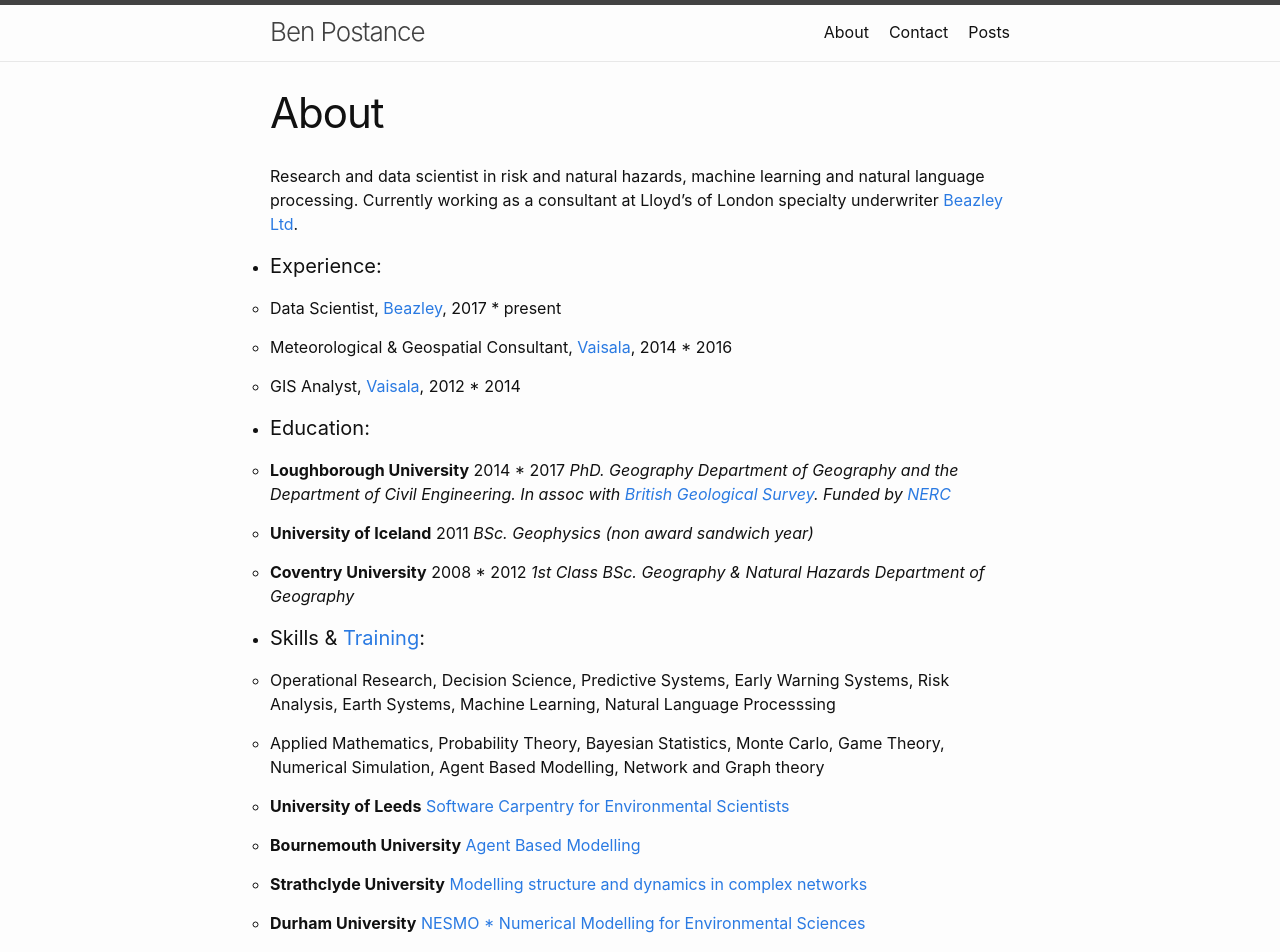
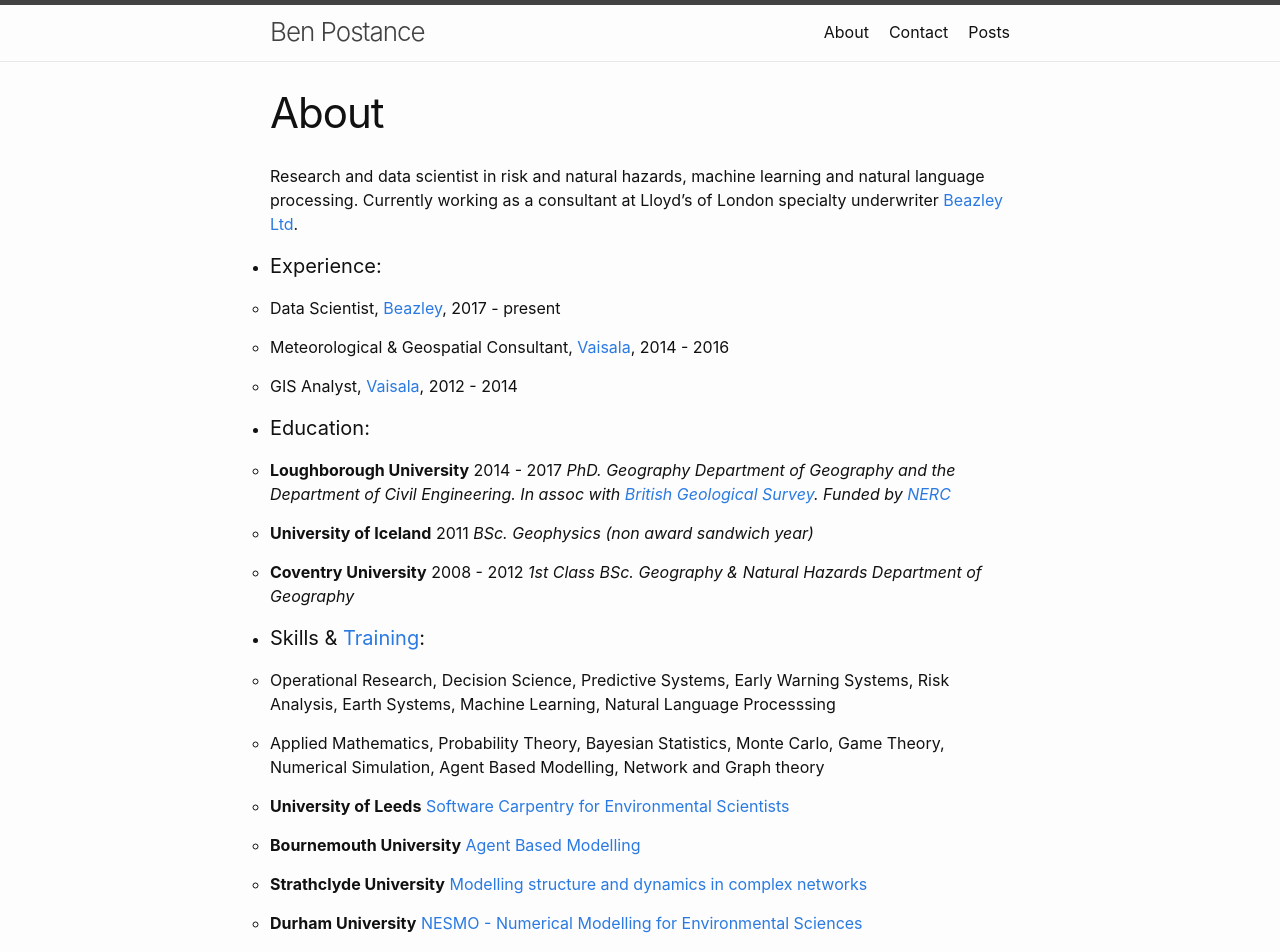
Before and after one commit to bpostance/bpostance.github.io, a Jekyll site: the page built from about.md, in a window 1280 px wide. Shown: the top 952 px of the page. Built offline with Jekyll 4.4.1, drawn with Linux system fonts in a browser that asks for light colours; part of the change alters nothing that is shown.

```diff
--- a/about.md
+++ b/about.md
@@ -8,54 +8,54 @@ Research and data scientist in risk and natural hazards, machine learning and na
 Currently working as a consultant at Lloyd's of London specialty underwriter [Beazley Ltd](https://www.beazley.com/london_market.html).
 
 - #### Experience:
-   * Data Scientist, [Beazley](https://www.beazley.com/london_market.html), 2017   * present
-   * Meteorological & Geospatial Consultant, [Vaisala](https://www.vaisala.com/en), 2014   * 2016
-   * GIS Analyst, [Vaisala](https://www.vaisala.com/en), 2012   * 2014
+  - Data Scientist, [Beazley](https://www.beazley.com/london_market.html), 2017  - present
+  - Meteorological & Geospatial Consultant, [Vaisala](https://www.vaisala.com/en), 2014  - 2016
+  - GIS Analyst, [Vaisala](https://www.vaisala.com/en), 2012  - 2014
 
 - #### Education:
-   * **Loughborough University** 2014   * 2017
+  - **Loughborough University** 2014  - 2017
 	*PhD. Geography
 	Department of Geography and the Department of Civil Engineering.
 	In assoc with [British Geological Survey](https://www.bgs.ac.uk/).
 	Funded by [NERC](https://nerc.ukri.org/)*
-   * **University of Iceland** 2011
+  - **University of Iceland** 2011
 	*BSc. Geophysics (non award sandwich year)*
-   * **Coventry University** 2008   * 2012
+  - **Coventry University** 2008  - 2012
 	*1st Class BSc. Geography & Natural Hazards
 	Department of Geography*
 
 - #### Skills & [Training](https://github.com/bpostance/training.doctoral_training):
-   * Operational Research, Decision Science, Predictive Systems, Early Warning Systems, Risk Analysis, Earth Systems, Machine Learning, Natural Language Processsing
-   * Applied Mathematics, Probability Theory, Bayesian Statistics, Monte Carlo, Game Theory, Numerical Simulation, Agent Based Modelling, Network and Graph theory
-   * **University of Leeds** [Software Carpentry for Environmental Scientists](https://andreww.github.io/2016-01-18-leeds/)
-   * **Bournemouth University** [Agent Based Modelling](http://gotw.nerc.ac.uk/list_full.asp?pcode=NE%2FN000595%2F1&cookieConsent=A)
-   * **Strathclyde University** [Modelling structure and dynamics in complex networks](http://www.estradalab.org/wp-content/uploads/2015/10/BookChapter_11.pdf)
-   * **Durham University** [NESMO   * Numerical Modelling for Environmental Sciences](http://community.dur.ac.uk/nerc.modelling/)
-   * **Cranfield University** [Understanding and Communicating Environmental Risk Assessment](https://www.cranfield.ac.uk/courses/short/environment/understanding-and-communicating-environmental-risk-assessment)
-   * **Liverpool University** [Risk & Uncertainty]()
-   * [**Stack Overflow**](https://stackexchange.com/users/5244883/benp?tab=accounts)
+  - Operational Research, Decision Science, Predictive Systems, Early Warning Systems, Risk Analysis, Earth Systems, Machine Learning, Natural Language Processsing
+  - Applied Mathematics, Probability Theory, Bayesian Statistics, Monte Carlo, Game Theory, Numerical Simulation, Agent Based Modelling, Network and Graph theory
+  - **University of Leeds** [Software Carpentry for Environmental Scientists](https://andreww.github.io/2016-01-18-leeds/)
+  - **Bournemouth University** [Agent Based Modelling](http://gotw.nerc.ac.uk/list_full.asp?pcode=NE%2FN000595%2F1&cookieConsent=A)
+  - **Strathclyde University** [Modelling structure and dynamics in complex networks](http://www.estradalab.org/wp-content/uploads/2015/10/BookChapter_11.pdf)
+  - **Durham University** [NESMO  - Numerical Modelling for Environmental Sciences](http://community.dur.ac.uk/nerc.modelling/)
+  - **Cranfield University** [Understanding and Communicating Environmental Risk Assessment](https://www.cranfield.ac.uk/courses/short/environment/understanding-and-communicating-environmental-risk-assessment)
+  - **Liverpool University** [Risk & Uncertainty]()
+  - [**Stack Overflow**](https://stackexchange.com/users/5244883/benp?tab=accounts)
 
 
 - #### Tools:
-   * Python: scikit-learn, numpy, pandas, PyTorch,...
-   * SQL, Elasticsearch (ELK), Keras, Tensorflow, Spark,...
+  - Python: scikit-learn, numpy, pandas, PyTorch,...
+  - SQL, Elasticsearch (ELK), Keras, Tensorflow, Spark,...
 
 - #### Publications:
-   * [**Comparing threshold definition techniques for rainfall‐induced landslides: A national assessment using radar rainfall.**](https://onlinelibrary.wiley.com/doi/pdf/10.1002/esp.4202)
+  - [**Comparing threshold definition techniques for rainfall‐induced landslides: A national assessment using radar rainfall.**](https://onlinelibrary.wiley.com/doi/pdf/10.1002/esp.4202)
 	*2018. B Postance, J Hillier, T Dijkstra, N Dixon
 	Earth Surface Processes and Landforms 43 (2)*
-   * [**Extending natural hazard impacts: an assessment of landslide disruptions on a national road transportation network.**](https://iopscience.iop.org/article/10.1088/1748-9326/aa5555/meta)
+  - [**Extending natural hazard impacts: an assessment of landslide disruptions on a national road transportation network.**](https://iopscience.iop.org/article/10.1088/1748-9326/aa5555/meta)
 	*2017. B Postance, J Hillier, T Dijkstra, N Dixon
 	Environmental Research Letters 12 (1)*
-   * [**Indirect impact of landslide hazards on transportation infrastructure.**](https://ethos.bl.uk/OrderDetails.do?uin=uk.bl.ethos.747889)
+  - [**Indirect impact of landslide hazards on transportation infrastructure.**](https://ethos.bl.uk/OrderDetails.do?uin=uk.bl.ethos.747889)
 	*2017. B Postance
 	Doctoral Thesis, Loughborough University, [ISIN](http://www.isni.org/isni/0000000472327336)*
-   * [**Characterising regional landslide initiation thresholds in Scotland, UK using NIMROD c-band precipitation radar and the BGS National Landslide Database.**](http://adsabs.harvard.edu/abs/2016EGUGA..18.4480P)
+  - [**Characterising regional landslide initiation thresholds in Scotland, UK using NIMROD c-band precipitation radar and the BGS National Landslide Database.**](http://adsabs.harvard.edu/abs/2016EGUGA..18.4480P)
 	*2016. Postance, Benjamin; Hillier, John; Dijkstra, Tom; Dixon, Neil
 	EGU General Assembly 2016, 17-22 April, Vienna Austria*
-   * [**Open source big data technologies in earth sytems research: prototype hazard early warning system in python and postgres.**](https://rd-alliance.org/early-career-european-researchers-scientists-working-data-march-2016.html)
+  - [**Open source big data technologies in earth sytems research: prototype hazard early warning system in python and postgres.**](https://rd-alliance.org/early-career-european-researchers-scientists-working-data-march-2016.html)
 	*2016. Postance, Benjamin
 	Early Career Researchers Award, [RDA](https://rd-alliance.org/plenaries/rda-seventh-plenary-meeting-tokyo-japan) Plenary 2016, [Japan Science and Technology Agency](http://www.jst.go.jp/EN/), Tokyo, Japan*
-   * [**Quantification of Road Network Vulnerability and Traffic Impacts to Regional Landslide Hazards.**](http://adsabs.harvard.edu/abs/2015EGUGA..17.3677P)
+  - [**Quantification of Road Network Vulnerability and Traffic Impacts to Regional Landslide Hazards.**](http://adsabs.harvard.edu/abs/2015EGUGA..17.3677P)
 	*2015. Postance, Benjamin; Hillier, John; Dijkstra, Tom; Dixon, Neil
 	EGU General Assembly 2015, 112-17 April, Vienna Austria*
```
